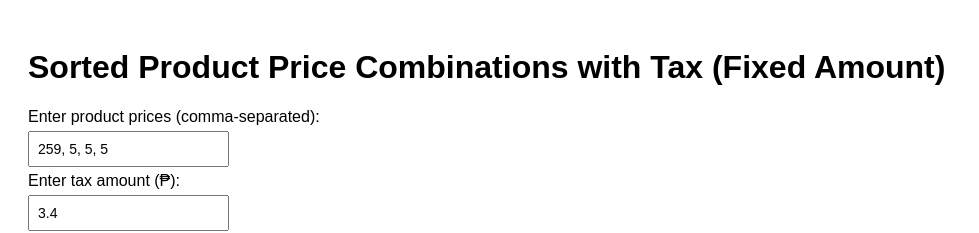
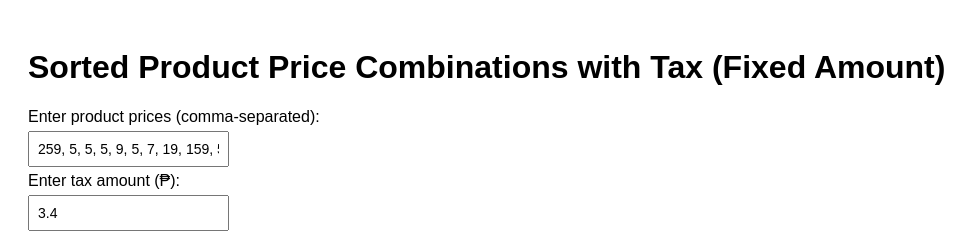
Before and after one commit to JeffreyEbrado/PossiblePriceToCreateInGcashQr, a plain HTML site: page index.html in a window 1280 px wide. Shown: the top 233 px of the page, without its empty margins (0-979 px from the left). Drawn offline with Linux system fonts and the light colour scheme.

Commit message:
Update index.html

```diff
--- a/index.html
+++ b/index.html
@@ -26,7 +26,7 @@
   <h1>Sorted Product Price Combinations with Tax (Fixed Amount)</h1>
 
   <label for="prices">Enter product prices (comma-separated):</label><br>
-  <input type="text" id="prices" placeholder="e.g. 259, 5, 5, 5" value="259, 5, 5, 5"><br>
+  <input type="text" id="prices" placeholder="e.g. 259, 5, 5, 5" value="259, 5, 5, 5, 9, 5, 7, 19, 159, 5"><br>
 
   <label for="tax">Enter tax amount (₱):</label><br>
   <input type="number" id="tax" placeholder="e.g. 3.4" value="3.4"><br>
```
